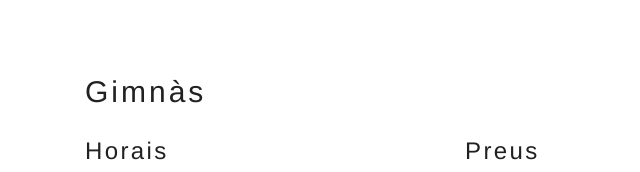
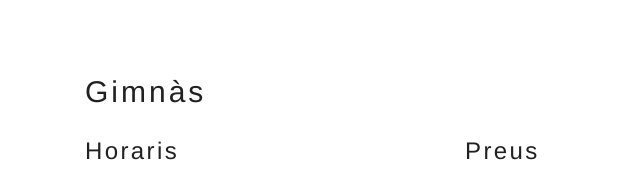
Before and after one commit to GimnasSocialSantPau/GimnasSocialSantPau.github.io, a website with bundled scripts: page index.html in a window 1280 px wide. Shown: the part 1860-2032 px from the top of the page, 0-640 px from the left. Built offline with nearby package versions, Linux system fonts and the light colour scheme.

Commit message:
update index

```diff
--- a/index.html
+++ b/index.html
@@ -418,7 +418,7 @@
                 </div>
 
                 <div class="col-md-4">
-                  <h3>Horais</h3>
+                  <h3>Horaris</h3>
                     <p><strong>De dilluns a divendres</strong> de 6:45 a 22:30 h<br>
                     <strong>Dissabtes i diumenges</strong> de 10:00 a 14:00 h</p>
                 </div>
```
